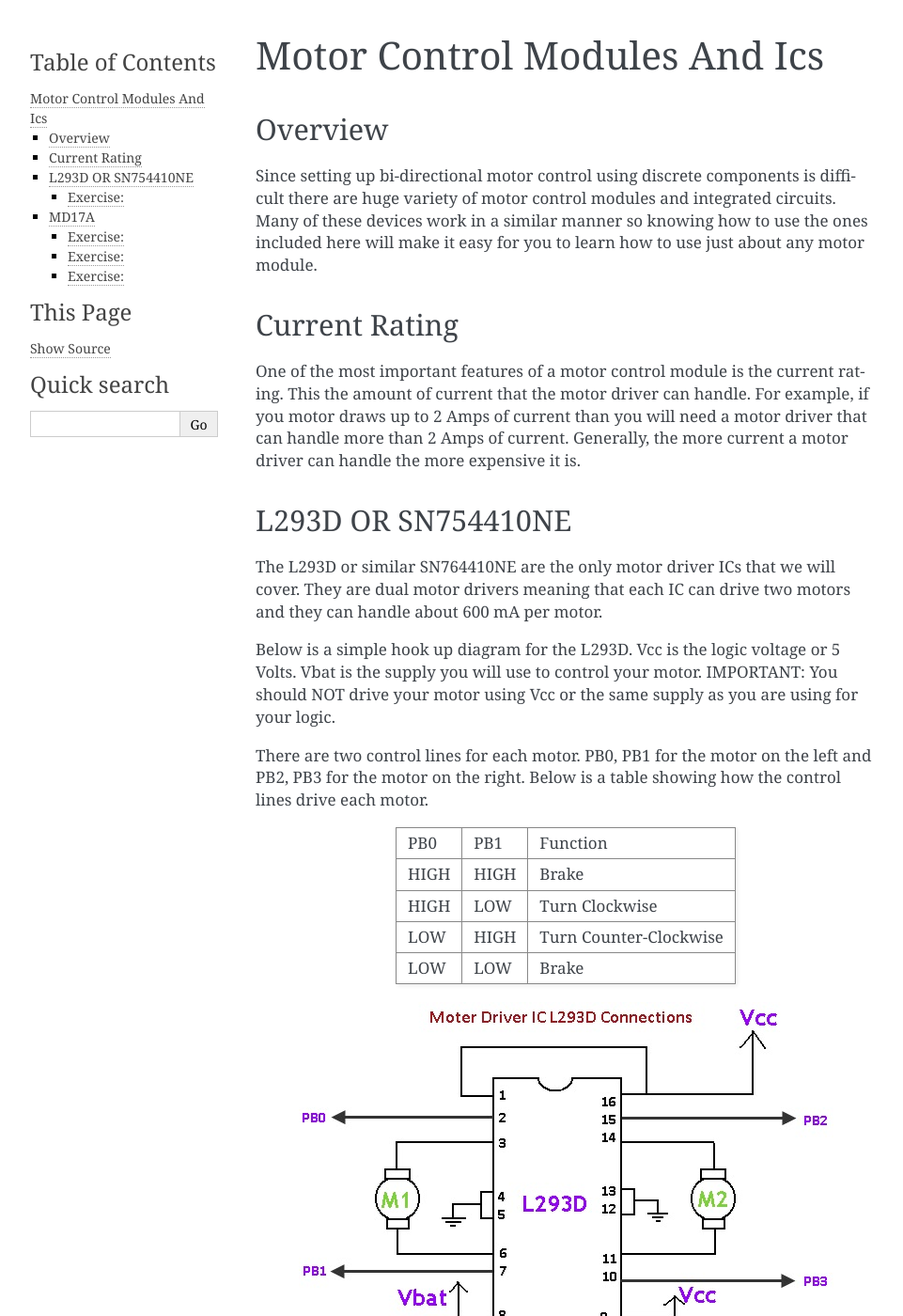
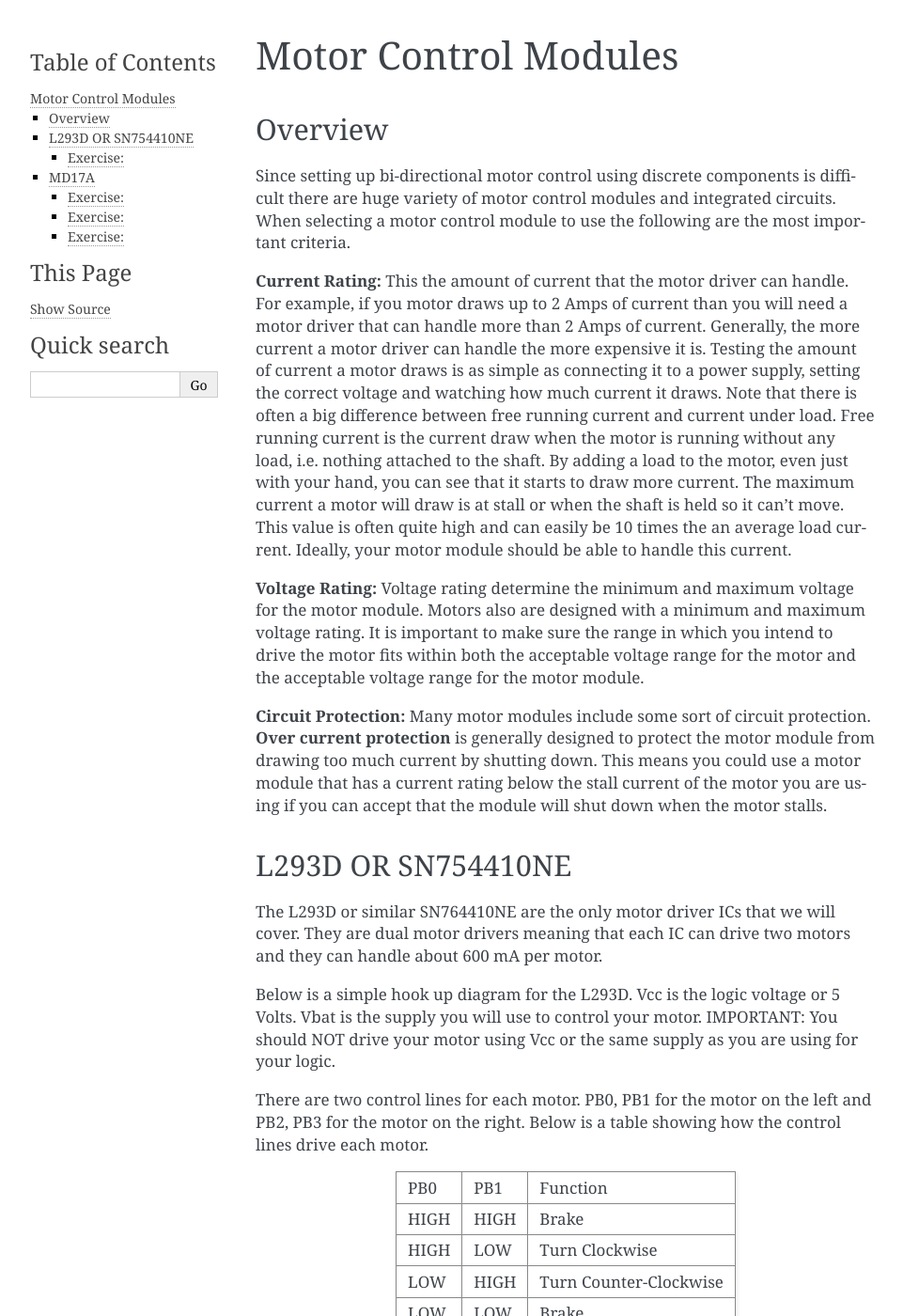
Before and after one commit to maxtkc/mvths-wiki, a Sphinx documentation site: the page built from docs/060-motor-control-modules-and-ics.rst, in a window 1280 px wide and 1400 px high. Shown: the whole window at 94% size, without its empty margins (148-1109 px from the left). Built offline with Sphinx 7.4.7, drawn with Linux system fonts in a browser that asks for light colours; pages that are not in the unit, such as notebooks, are missing from menus.

Commit message:
Update 060-motor-control-modules-and-ics.rst

```diff
--- a/docs/060-motor-control-modules-and-ics.rst
+++ b/docs/060-motor-control-modules-and-ics.rst
@@ -1,24 +1,16 @@
-Motor Control Modules And Ics
+Motor Control Modules
 =============================
 
 Overview
 --------
 
-Since setting up bi-directional motor control using discrete components
-is difficult there are huge variety of motor control modules and
-integrated circuits. Many of these devices work in a similar manner so
-knowing how to use the ones included here will make it easy for you to
-learn how to use just about any motor module.
+Since setting up bi-directional motor control using discrete components is difficult there are huge variety of motor control modules and integrated circuits. When selecting a motor control module to use the following are the most important criteria.
 
-Current Rating
---------------
+**Current Rating:** This the amount of current that the motor driver can handle. For example, if you motor draws up to 2 Amps of current than you will need a motor driver that can handle more than 2 Amps of current. Generally, the more current a motor driver can handle the more expensive it is. Testing the amount of current a motor draws is as simple as connecting it to a power supply, setting the correct voltage and watching how much current it draws. Note that there is often a big difference between free running current and current under load. Free running current is the current draw when the motor is running without any load, i.e. nothing attached to the shaft. By adding a load to the motor, even just with your hand, you can see that it starts to draw more current. The maximum current a motor will draw is at stall or when the shaft is held so it can't move. This value is often quite high and can easily be 10 times the an average load current. Ideally, your motor module should be able to handle this current.
 
-One of the most important features of a motor control module is the
-current rating. This the amount of current that the motor driver can
-handle. For example, if you motor draws up to 2 Amps of current than you
-will need a motor driver that can handle more than 2 Amps of current.
-Generally, the more current a motor driver can handle the more expensive
-it is.
+**Voltage Rating:** Voltage rating determine the minimum and maximum voltage for the motor module. Motors also are designed with a minimum and maximum voltage rating. It is important to make sure the range in which you intend to drive the motor fits within both the acceptable voltage range for the motor and the acceptable voltage range for the motor module.
+
+**Circuit Protection:** Many motor modules include some sort of circuit protection. **Over current protection** is generally designed to protect the motor module from drawing too much current by shutting down. This means you could use a motor module that has a current rating below the stall current of the motor you are using if you can accept that the module will shut down when the motor stalls.
 
 L293D OR SN754410NE
 -------------------
```
